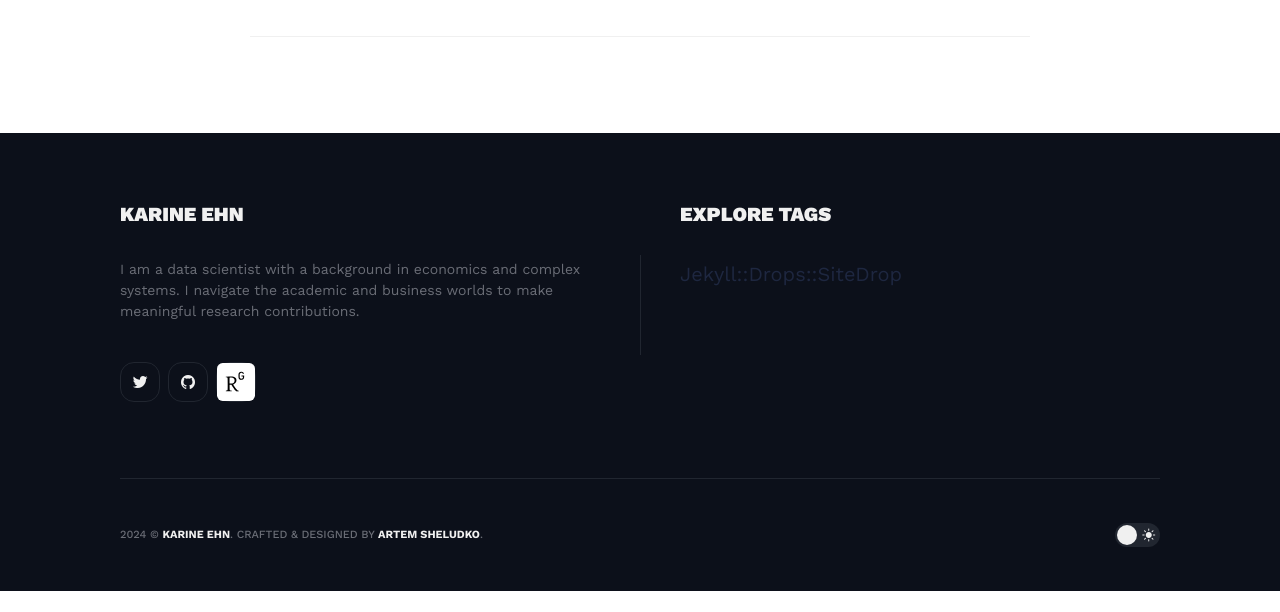
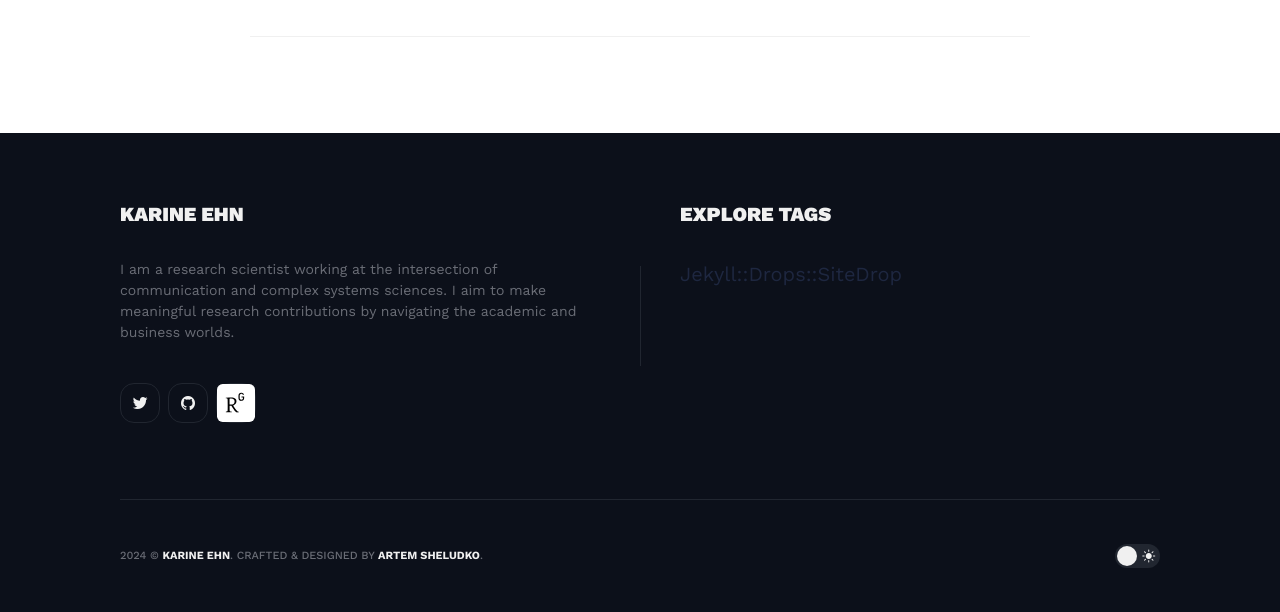
Before and after one commit to kargam0167/kargam0167.github.io, a Jekyll site: the page built from _posts/2023-10-14-What-doesnt -destroy -us- strengthens.markdown, in a window 1280 px wide and 900 px high, scrolled down 2534 px, cut to the strip 288-900 px from the top of the window. Built offline with Jekyll 4.4.1, drawn with Linux system fonts in a browser that asks for light colours; nearby versions of some CDN libraries; before the commit the page ends 3413 px from its top, so only the background shows below that.

Commit message:
Update _config.yml

```diff
--- a/_config.yml
+++ b/_config.yml
@@ -23,7 +23,7 @@ social:
 # Hero Settings
 hero:
   hero__title: Hey, I’m Karine!
-  hero__description: I am a data scientist with a background in economics and complex systems. I navigate the academic and business worlds to make meaningful research contributions.
+  hero__description: I am a research scientist working at the intersection of communication and complex systems sciences. I aim to make meaningful research contributions by navigating the academic and business worlds.
   hero__image: '/images/01.jpg'
 
 #-------------------------------
```
